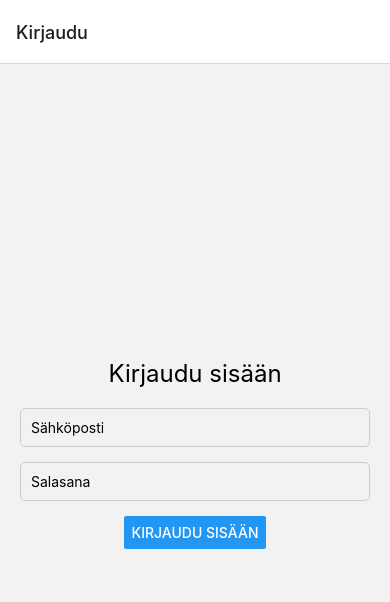
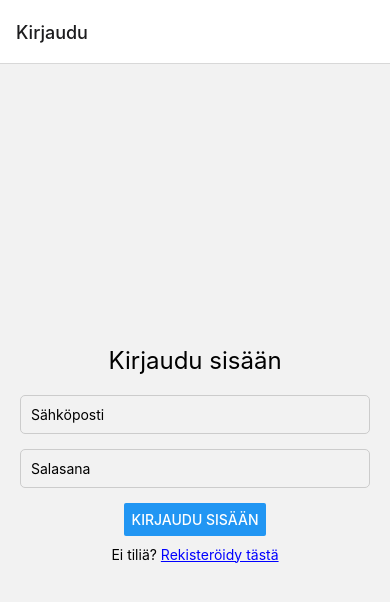
Before and after one commit to jonnarinne/React-Native-Retkisovellus, a React Native app: screen /Login in a window 390 px wide. Shown: the top 602 px of the page. Built offline with nearby package versions, Linux system fonts and the light colour scheme; no server answers.

Commit message:
Muokattu navigointia

```diff
--- a/screens/Login.js
+++ b/screens/Login.js
@@ -1,14 +1,13 @@
 import React, { useState } from 'react';
-import { View, Text, TextInput, Button, StyleSheet } from 'react-native';
+import { View, Text, TextInput, Button, StyleSheet, KeyboardAvoidingView, Platform } from 'react-native';
 import { auth } from '../firebaseConfig';
 import { signInWithEmailAndPassword } from 'firebase/auth';
 
-const Login = () => {
+const Login = ({ navigation }) => {
   const [email, setEmail] = useState('');
   const [password, setPassword] = useState('');
   const [error, setError] = useState(null);
 
-  // Kirjautumistoiminto
   const handleLogin = async () => {
     try {
       await signInWithEmailAndPassword(auth, email, password);
@@ -19,7 +18,10 @@ const Login = () => {
   };
 
   return (
-    <View style={styles.container}>
+    <KeyboardAvoidingView
+      style={styles.container}
+      behavior={Platform.OS === 'ios' ? 'padding' : 'height'}
+    >
       <Text style={styles.header}>Kirjaudu sisään</Text>
       <TextInput
         placeholder="Sähköposti"
@@ -35,8 +37,14 @@ const Login = () => {
         secureTextEntry
       />
       <Button title="Kirjaudu sisään" onPress={handleLogin} />
+      <Text style={styles.switchText}>
+        Ei tiliä?{' '}
+        <Text style={styles.link} onPress={() => navigation.navigate('Register')}>
+          Rekisteröidy tästä
+        </Text>
+      </Text>
       {error && <Text style={styles.error}>{error}</Text>}
-    </View>
+    </KeyboardAvoidingView>
   );
 };
 
@@ -59,6 +67,13 @@ const styles = StyleSheet.create({
     borderColor: '#ccc',
     borderRadius: 5,
   },
+  switchText: {
+    marginTop: 10,
+  },
+  link: {
+    color: 'blue',
+    textDecorationLine: 'underline',
+  },
   error: {
     color: 'red',
     marginTop: 10,
--- a/screens/Register.js
+++ b/screens/Register.js
@@ -1,9 +1,9 @@
 import React, { useState } from 'react';
-import { View, Text, TextInput, Button, StyleSheet } from 'react-native';
+import { View, Text, TextInput, Button, StyleSheet, KeyboardAvoidingView, Platform } from 'react-native';
 import { auth } from '../firebaseConfig';
 import { createUserWithEmailAndPassword } from 'firebase/auth';
 
-const Register = () => {
+const Register = ({ navigation }) => {
   const [email, setEmail] = useState('');
   const [password, setPassword] = useState('');
   const [error, setError] = useState(null);
@@ -13,19 +13,25 @@ const Register = () => {
     try {
       await createUserWithEmailAndPassword(auth, email, password);
       alert('Rekisteröinti onnistui!');
+      navigation.navigate('Login'); // Navigoidaan kirjautumissivulle rekisteröitymisen jälkeen
     } catch (error) {
       setError(error.message);
     }
   };
 
   return (
-    <View style={styles.container}>
+    <KeyboardAvoidingView
+      style={styles.container}
+      behavior={Platform.OS === 'ios' ? 'padding' : 'height'}
+    >
       <Text style={styles.header}>Rekisteröidy</Text>
       <TextInput
         placeholder="Sähköposti"
         value={email}
         onChangeText={(text) => setEmail(text)}
         style={styles.input}
+        keyboardType="email-address"
+        autoCapitalize="none"
       />
       <TextInput
         placeholder="Salasana"
@@ -35,8 +41,14 @@ const Register = () => {
         secureTextEntry
       />
       <Button title="Rekisteröidy" onPress={handleRegister} />
+      <Text style={styles.switchText}>
+        Onko sinulla jo tunnus?{' '}
+        <Text style={styles.link} onPress={() => navigation.navigate('Login')}>
+          Kirjaudu tästä
+        </Text>
+      </Text>
       {error && <Text style={styles.error}>{error}</Text>}
-    </View>
+    </KeyboardAvoidingView>
   );
 };
 
@@ -59,6 +71,13 @@ const styles = StyleSheet.create({
     borderColor: '#ccc',
     borderRadius: 5,
   },
+  switchText: {
+    marginTop: 10,
+  },
+  link: {
+    color: 'blue',
+    textDecorationLine: 'underline',
+  },
   error: {
     color: 'red',
     marginTop: 10,
```
